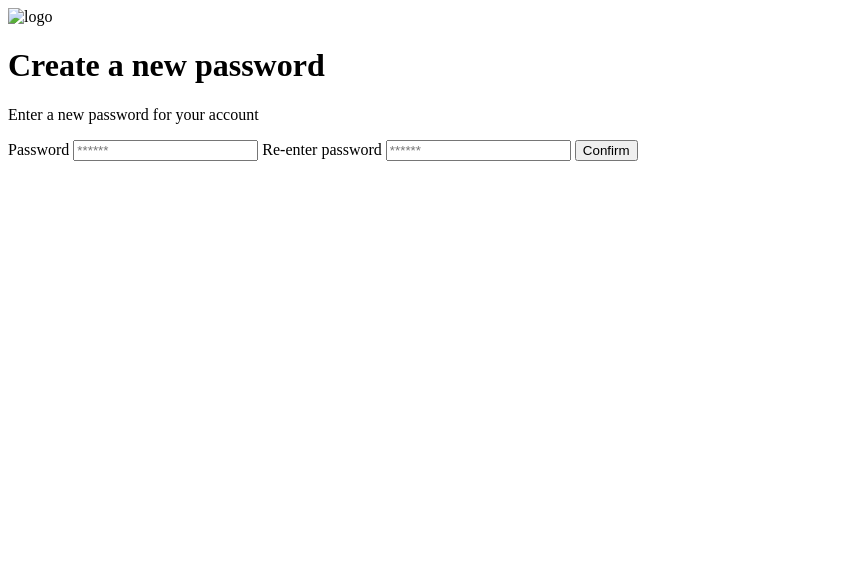
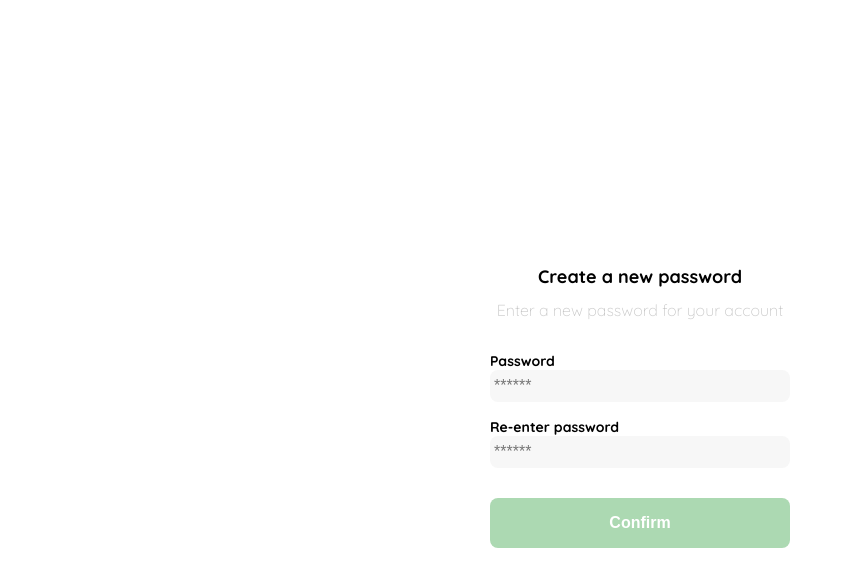
Before and after one commit to Kuper3710/Garage-Sale, a plain HTML site: page password.html in a window 1280 px wide. Shown: the whole page, without its empty margins (0-845 px from the left). Drawn offline with Linux system fonts and the light colour scheme.

Commit message:
CSS create a new password

```diff
--- /dev/null
+++ b/css/password.css
@@ -0,0 +1,93 @@
+:root{
+    --very-light-pink: #c7c7c7;
+    --text-input-field: #f7f7f7;
+    --hospital-green: #acd9b2;
+    --white: #ffffff;
+    --black: #000000;
+    --sm: 14px;
+    --md: 16px;
+    --lg: 18px;
+}
+
+body{
+    margin: 0;
+    font-family: 'Quicksand', sans-serif;
+}
+
+.login{
+    display: grid;
+    place-items: center;
+    width: 100%;
+    height: 100vh;
+}
+
+.form_container{
+    display: grid;
+    grid-template-rows: auto 1fr auto;
+    width: 300px;
+}
+
+.logo{
+    width: 150px;
+    margin-bottom: 48px;
+    justify-self: center;
+    display: none;
+}
+
+.title{
+    font-size: var(--lg);
+    margin-bottom: 12px;
+    text-align: center;
+}
+
+.subtitle{
+    color: var(--very-light-pink);
+    font-size: var(--md);
+    font-weight: 300;
+    margin-top: 0;
+    margin-bottom: 32px;
+    text-align: center;
+}
+
+.form{
+   display: flex;
+   flex-direction: column;
+}
+
+.label{
+    font-size: var(--sm);
+    font-weight: bold;
+    margin-bottom: 0px;
+}
+
+.input{
+    box-sizing: border-box;
+    background: var(--text-input-field);
+    border: none;
+    border-radius: 8px;
+    height: 32px;
+    font-size: var(--md);
+    padding: 4px;
+    margin-bottom: 16px;
+}
+
+
+.primary-button{
+    background-color: var(--hospital-green);
+    border-radius: 8px;
+    border: none;
+    color: var(--white);
+    width: 100%;
+    height: 50px;
+    cursor: pointer;
+    font-size: var(--md);
+    font-weight: bold;
+}
+
+.login-button{
+    margin-top: 14px;
+}
+
+@media (max-width: 640px){
+    .logo{display: block;}
+}
--- a/password.html
+++ b/password.html
@@ -4,13 +4,17 @@
     <meta charset="UTF-8">
     <meta http-equiv="X-UA-Compatible" content="IE=edge">
     <meta name="viewport" content="width=device-width, initial-scale=1.0">
+    <link rel="preconnect" href="https://fonts.googleapis.com">
+    <link rel="preconnect" href="https://fonts.gstatic.com" crossorigin>
+    <link href="https://fonts.googleapis.com/css2?family=Quicksand:wght@300;500;700&display=swap" rel="stylesheet">
+    <link rel="stylesheet" href="css/password.css">
     <title>Document</title>
 </head>
 <body>
     <div class="login">
         <div class="form_container">
 
-            <img src="" alt="logo" class="logo">
+            <img src="./logos/logo_yard_sale.svg" alt="logo" class="logo">
 
             <h1 class="title">Create a new password</h1>
 
@@ -22,8 +26,9 @@
 
                 <label for="new-password" class="label">Re-enter password</label>
                 <input type="password" id="new-password" placeholder="******" class="input input-password">
-                <input type="submit" value="Confirm" class="primary button login-button">
+                <input type="submit" value="Confirm" class="primary-button login-button">
             </form>
+
         </div>
     </div>
 </body>
```
Also changed, not shown: 1 other file.
